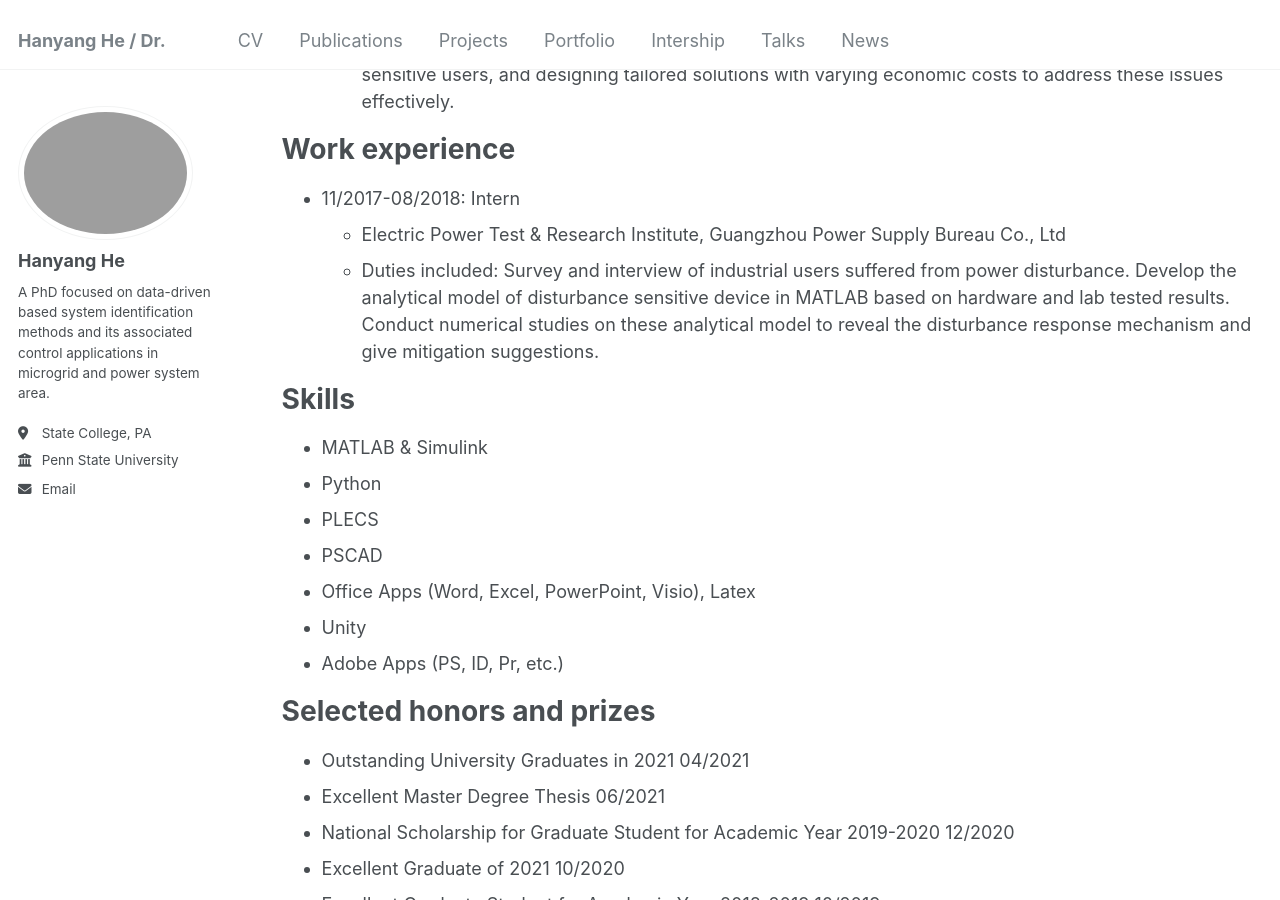
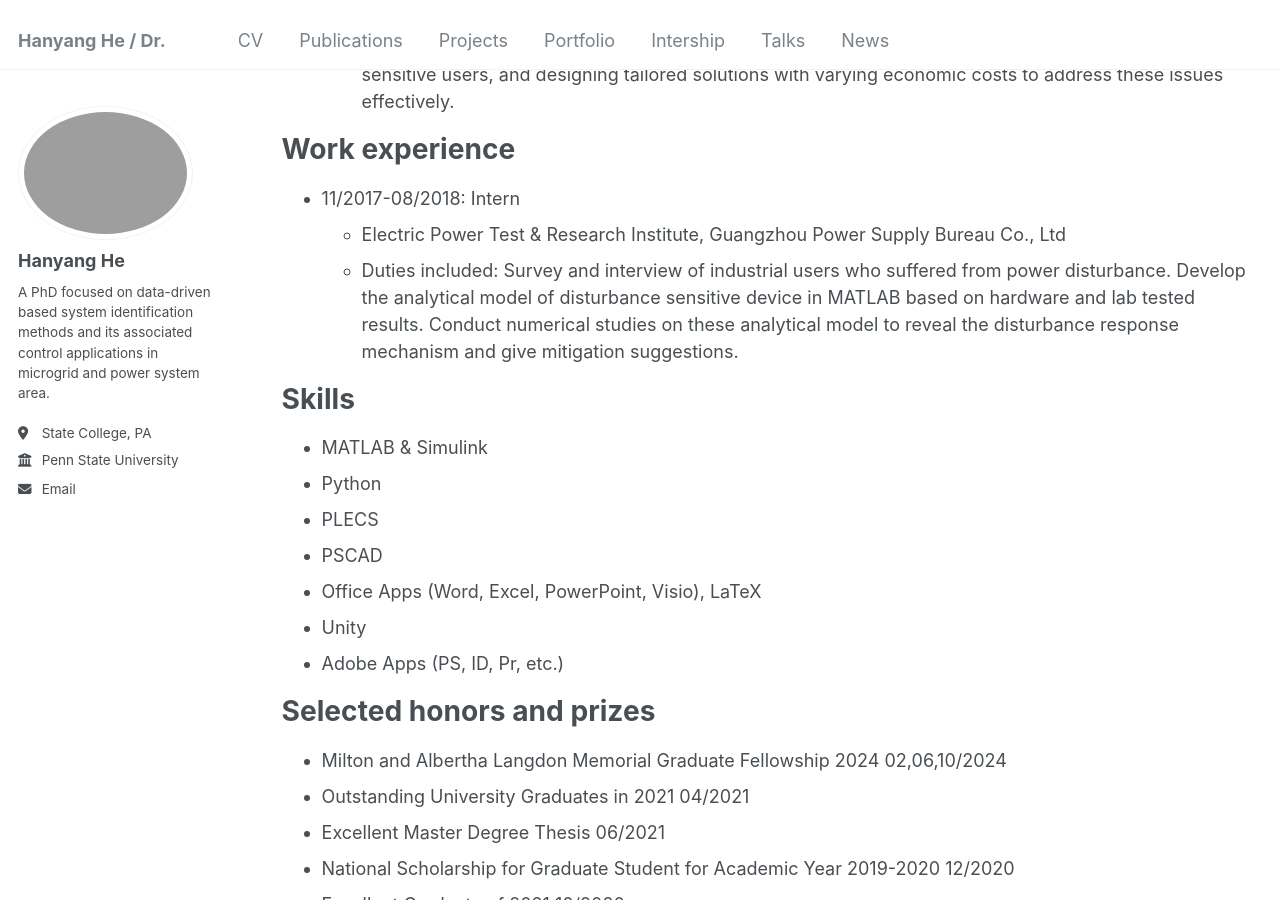
Before and after one commit to HanyangHe/HanyangHe.github.io, a Jekyll site: the page built from _pages/cv.md, in a window 1280 px wide and 900 px high, scrolled down 857 px. Built offline with Jekyll 4.4.1, drawn with Linux system fonts in a browser that asks for light colours; a script that is not in the unit is left out.

Commit message:
Update cv.md

```diff
--- a/_pages/cv.md
+++ b/_pages/cv.md
@@ -35,7 +35,7 @@ Work experience
 ======
 * 11/2017-08/2018: Intern
   * Electric Power Test & Research Institute, Guangzhou Power Supply Bureau Co., Ltd
-  * Duties included: Survey and interview of industrial users suffered from power disturbance. Develop the analytical model of disturbance sensitive device in MATLAB based on hardware and lab tested results. Conduct numerical studies on these analytical model to reveal the disturbance response mechanism and give mitigation suggestions.
+  * Duties included: Survey and interview of industrial users who suffered from power disturbance. Develop the analytical model of disturbance sensitive device in MATLAB based on hardware and lab tested results. Conduct numerical studies on these analytical model to reveal the disturbance response mechanism and give mitigation suggestions.
 
 Skills
 ======
@@ -43,7 +43,7 @@ Skills
 * Python
 * PLECS
 * PSCAD
-* Office Apps (Word, Excel, PowerPoint, Visio), Latex
+* Office Apps (Word, Excel, PowerPoint, Visio), LaTeX
 * Unity
 * Adobe Apps (PS, ID, Pr, etc.)
 
@@ -69,6 +69,7 @@ Teaching
 
 Selected honors and prizes
 ======
+* Milton and Albertha Langdon Memorial Graduate Fellowship 2024                                                                             02,06,10/2024
 * Outstanding University Graduates in 2021                                                                                                                04/2021
 * Excellent Master Degree Thesis <!--[PDF file](https://drive.google.com/drive/folders/1bmexQnCn0x8lkPwVd6ld_sWumBWk09QM?usp=sharing)-->              06/2021
 * National Scholarship for Graduate Student for Academic Year 2019-2020                                                                                   12/2020
```
